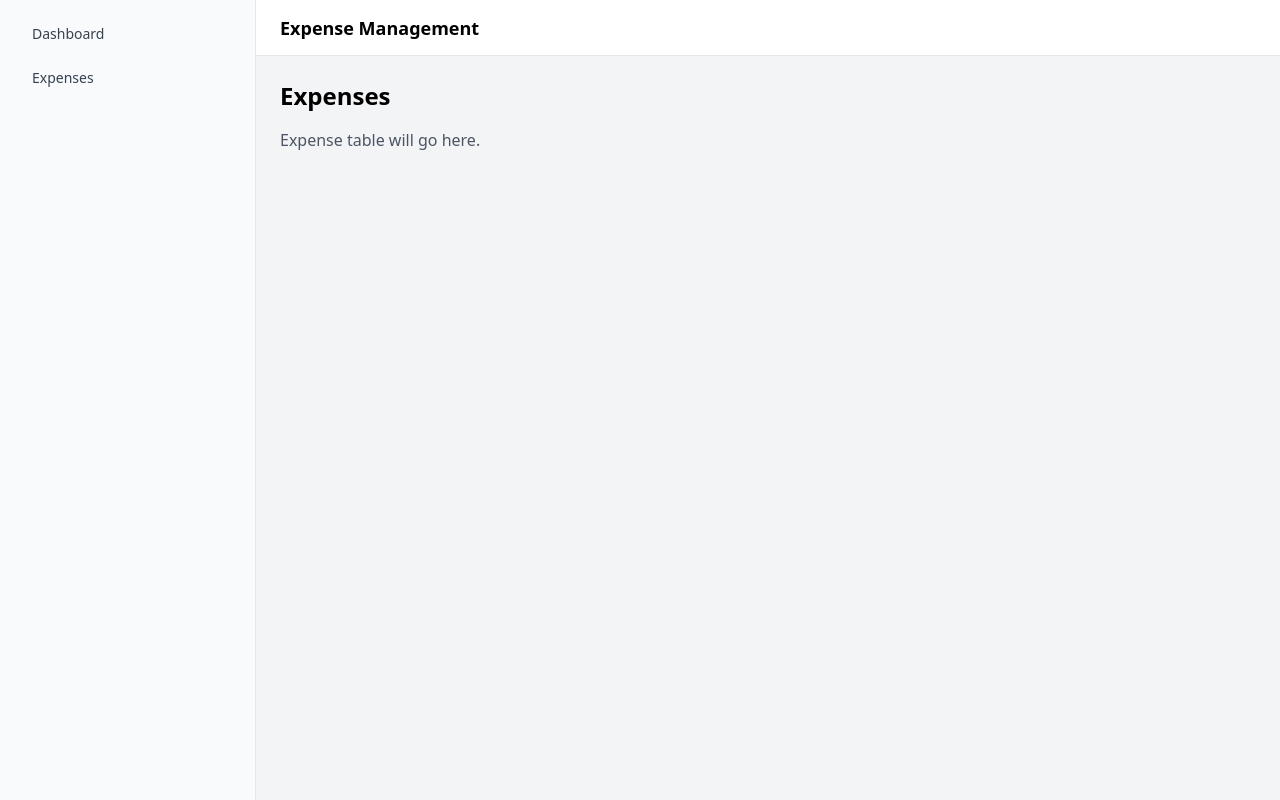
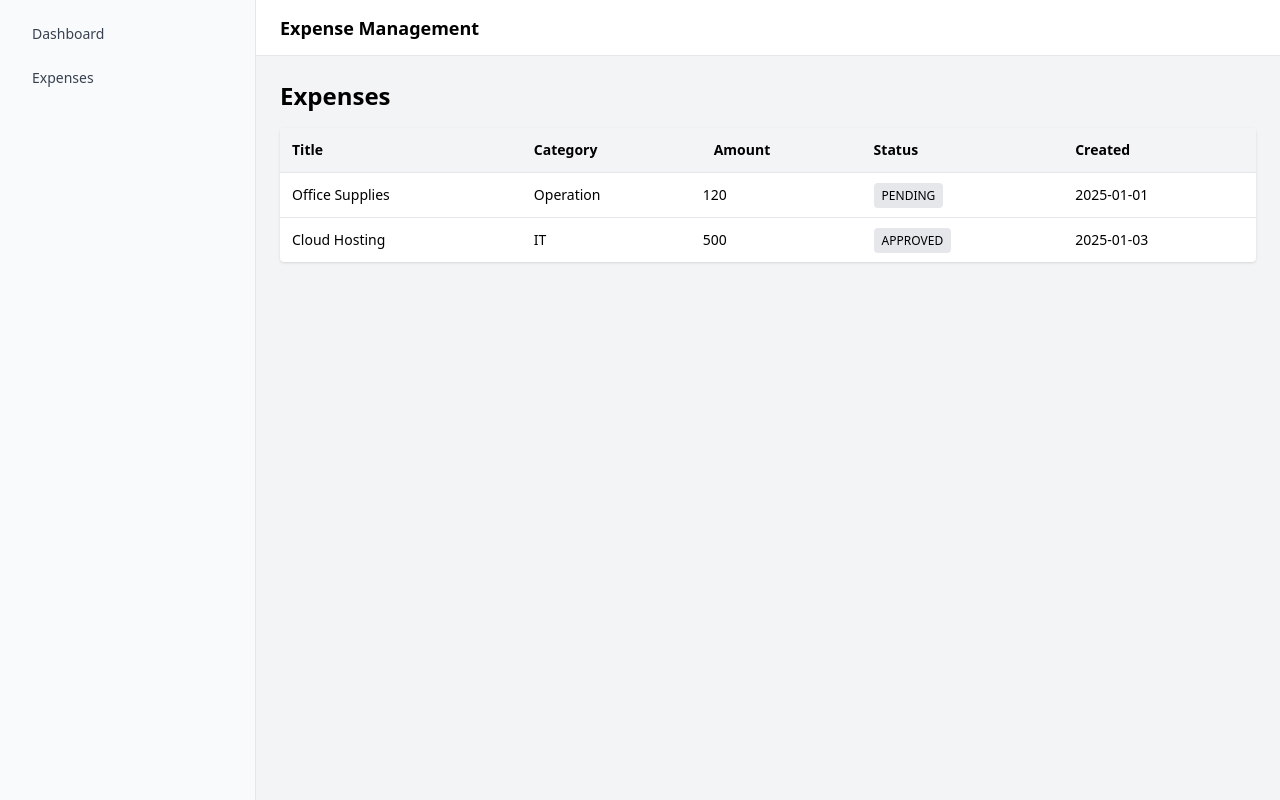
Before and after one commit to sahana-kulkarni/expense-disbursal-dashboard, a React (Vite) app: page /expenses in a window 1280 px wide. Built offline with nearby package versions, Linux system fonts and the light colour scheme.

Commit message:
Add expense table with React Query and mock API

```diff
--- a/src/api/expenseApi.ts
+++ b/src/api/expenseApi.ts
@@ -0,0 +1,26 @@
+import type { Expense } from "../types/expense";
+
+const mockExpenses: Expense[] = [
+  {
+    id: "1",
+    title: "Office Supplies",
+    amount: 120,
+    category: "Operation",
+    status: "PENDING",
+    createdAt: "2025-01-01",
+  },
+  {
+    id: "2",
+    title: "Cloud Hosting",
+    amount: 500,
+    category: "IT",
+    status: "APPROVED",
+    createdAt: "2025-01-03",
+  },
+];
+
+export const fetchExpenses = async (): Promise<Expense[]> => {
+  return new Promise((res) => {
+    setTimeout(() => res(mockExpenses), 500);
+  });
+};
--- a/src/components/expenses/ExpenseTable.tsx
+++ b/src/components/expenses/ExpenseTable.tsx
@@ -0,0 +1,39 @@
+import { useExpenses } from "../../hooks/useExpenses";
+
+export default function ExpenseTable() {
+  const { data, isLoading, error } = useExpenses();
+
+  if (isLoading) return <p>Loading expenses...</p>;
+  if (error) return <p className="text-red-500">Failed to load expenses</p>;
+
+  return (
+    <div className="bg-white rounded shadow overflow-hidden">
+      <table className="w-full text-sm">
+        <thead className="bg-gray-100">
+          <tr>
+            <th className="p-3 text-left">Title</th>
+            <th className="p-3 text-left">Category</th>
+            <th className="p-3 text-left">Amount</th>
+            <th className="p-3 text-left">Status</th>
+            <th className="p-3 text-left">Created</th>
+          </tr>
+        </thead>
+        <tbody>
+          {data?.map((exp) => (
+            <tr key={exp.id} className="border-t">
+              <td className="p-3">{exp.title}</td>
+              <td className="p-3">{exp.category}</td>
+              <td className="=p-3">{exp.amount}</td>
+              <td className="p-3">
+                <span className="px-2 py-1 rounded text-xs bg-gray-200">
+                  {exp.status}
+                </span>
+              </td>
+              <td className="p-3">{exp.createdAt}</td>
+            </tr>
+          ))}
+        </tbody>
+      </table>
+    </div>
+  );
+}
--- a/src/hooks/useExpenses.tsx
+++ b/src/hooks/useExpenses.tsx
@@ -0,0 +1,9 @@
+import { useQuery } from "@tanstack/react-query";
+import { fetchExpenses } from "../api/expenseApi";
+
+export const useExpenses = () => {
+  return useQuery({
+    queryKey: ["expenses"],
+    queryFn: fetchExpenses,
+  });
+};
--- a/src/pages/Expenses.tsx
+++ b/src/pages/Expenses.tsx
@@ -1,10 +1,11 @@
+import ExpenseTable from "../components/expenses/ExpenseTable";
 import AppLayout from "../components/layout/AppLayout";
 
 export default function Expenses() {
   return (
     <AppLayout>
       <h2 className="text-2xl font-semibold mb-4">Expenses</h2>
-      <p className="text-gray-600">Expense table will go here.</p>
+      <ExpenseTable />
     </AppLayout>
   );
 }
```
Also changed, not shown: src/types/expense.ts (+10 -0 lines).
